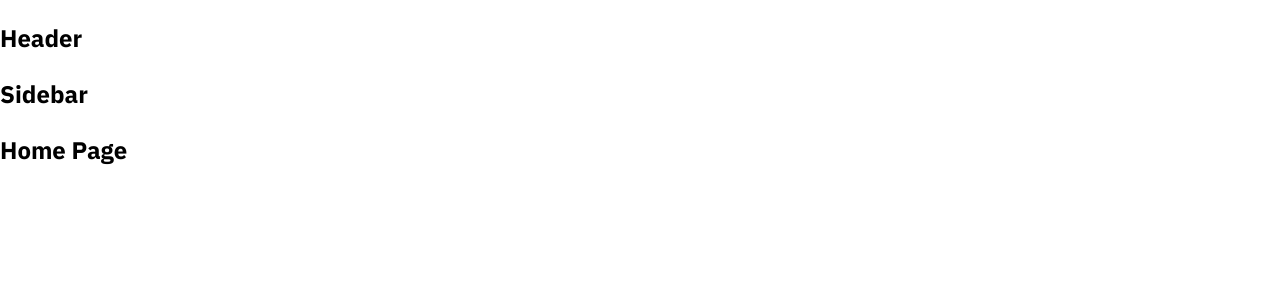
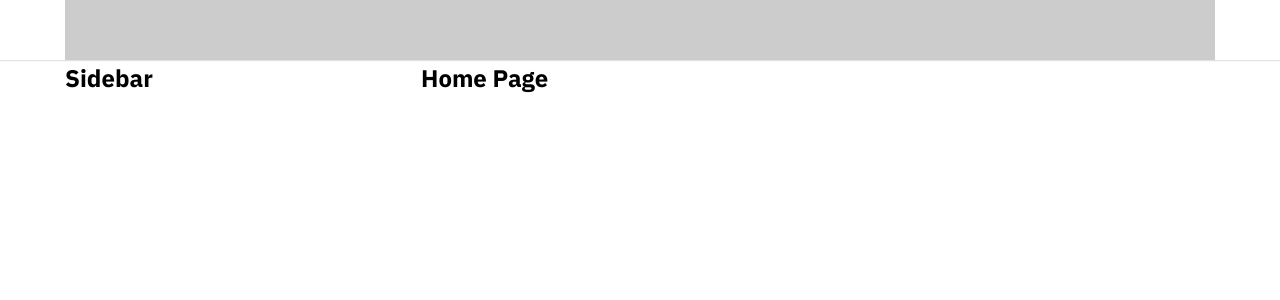
Before and after one commit to TienVannnn/TikTok_ui, a React (Create React App) app: page / in a window 1280 px wide. Shown: the top 300 px of the page. Built offline with nearby package versions, Linux system fonts and the light colour scheme.

Commit message:
Dựng khung layout mặc định

```diff
--- a/package.json
+++ b/package.json
@@ -6,6 +6,7 @@
     "@testing-library/jest-dom": "^5.17.0",
     "@testing-library/react": "^13.4.0",
     "@testing-library/user-event": "^13.5.0",
+    "classnames": "^2.3.2",
     "normalize.css": "^8.0.1",
     "react": "^18.2.0",
     "react-dom": "^18.2.0",
--- a/src/components/GlobalStyles/GlobalStyles.scss
+++ b/src/components/GlobalStyles/GlobalStyles.scss
@@ -3,9 +3,15 @@
 
 :root {
     --primary: #fe2c55;
+
+    // default layout
+    --default-layout-header-height: 60px;
+    --default-layout-width: 1150px;
 }
 * {
     box-sizing: border-box;
+    margin: 0;
+    padding: 0;
 }
 html {
     font-size: 62.5%;
--- /dev/null
+++ b/src/components/Layout/DefaultLayout/DefaultLayout.module.scss
@@ -0,0 +1,12 @@
+.wrapper {
+    display: flex;
+    flex-direction: column;
+    align-items: center;
+}
+.container {
+    width: var(--default-layout-width);
+    display: flex;
+}
+.content {
+    flex: 1;
+}
--- /dev/null
+++ b/src/components/Layout/DefaultLayout/Sidebar/Sidebar.module.scss
@@ -0,0 +1,3 @@
+.wrapper {
+    width: 356px;
+}
--- a/src/components/Layout/DefaultLayout/Sidebar/index.js
+++ b/src/components/Layout/DefaultLayout/Sidebar/index.js
@@ -1,5 +1,13 @@
+import classNames from 'classnames/bind';
+import styles from './Sidebar.module.scss';
+
+const cx = classNames.bind(styles);
 function Sidebar() {
-    return <h2>Sidebar</h2>;
+    return (
+        <aside className={cx('wrapper')}>
+            <h2>Sidebar</h2>
+        </aside>
+    );
 }
 
 export default Sidebar;
--- a/src/components/Layout/DefaultLayout/index.js
+++ b/src/components/Layout/DefaultLayout/index.js
@@ -1,13 +1,16 @@
+import classNames from 'classnames/bind';
 import Header from '~/components/Layout/components/Header';
 import Sidebar from './Sidebar';
+import styles from './DefaultLayout.module.scss';
 
+const cx = classNames.bind(styles);
 function DefaultLayout({ children }) {
     return (
-        <div>
+        <div className={cx('wrapper')}>
             <Header />
-            <div className="container">
+            <div className={cx('container')}>
                 <Sidebar />
-                <div className="content">{children}</div>
+                <div className={cx('content')}>{children}</div>
             </div>
         </div>
     );
--- a/src/components/Layout/HeaderOnly/index.js
+++ b/src/components/Layout/HeaderOnly/index.js
@@ -1,6 +1,6 @@
 import Header from '~/components/Layout/components/Header';
 
-function DefaultLayout({ children }) {
+function HeaderOnly({ children }) {
     return (
         <div>
             <Header />
@@ -11,4 +11,4 @@
     );
 }
 
-export default DefaultLayout;
+export default HeaderOnly;
--- /dev/null
+++ b/src/components/Layout/components/Header/Header.module.scss
@@ -0,0 +1,12 @@
+.wrapper {
+    width: 100%;
+    height: var(--default-layout-header-height);
+    box-shadow: 0px 1px 1px rgb(0 0 0 / 12%);
+    display: flex;
+    justify-content: center;
+}
+.inner {
+    height: 100%;
+    width: var(--default-layout-width);
+    background-color: #ccc;
+}
--- a/src/components/Layout/components/Header/index.js
+++ b/src/components/Layout/components/Header/index.js
@@ -1,5 +1,14 @@
+import classNames from 'classnames/bind';
+import styles from './Header.module.scss';
+
+const cx = classNames.bind(styles);
+
 function Header() {
-    return <h2>Header</h2>;
+    return (
+        <header className={cx('wrapper')}>
+            <div className={cx('inner')}></div>
+        </header>
+    );
 }
 
 export default Header;
```
Also changed, not shown: 1 other file (tests, documents, lock files or other folders).
